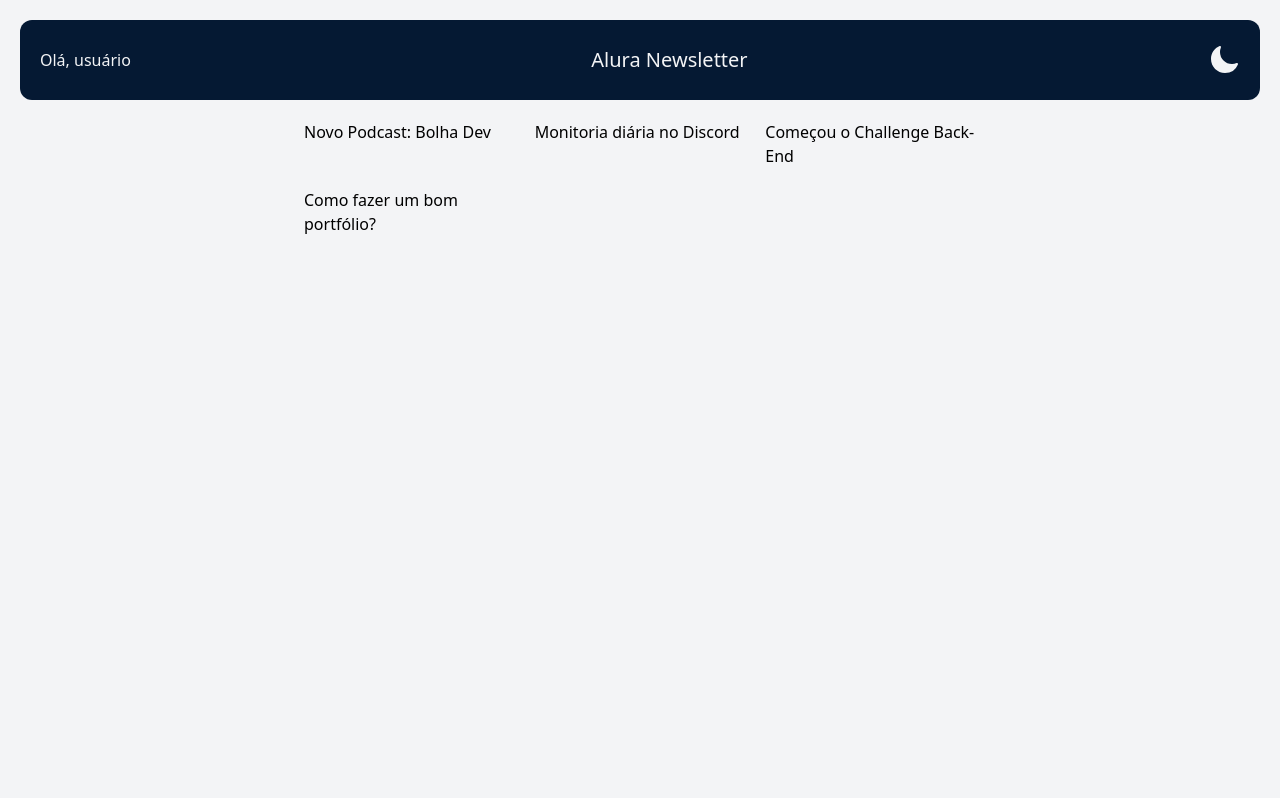
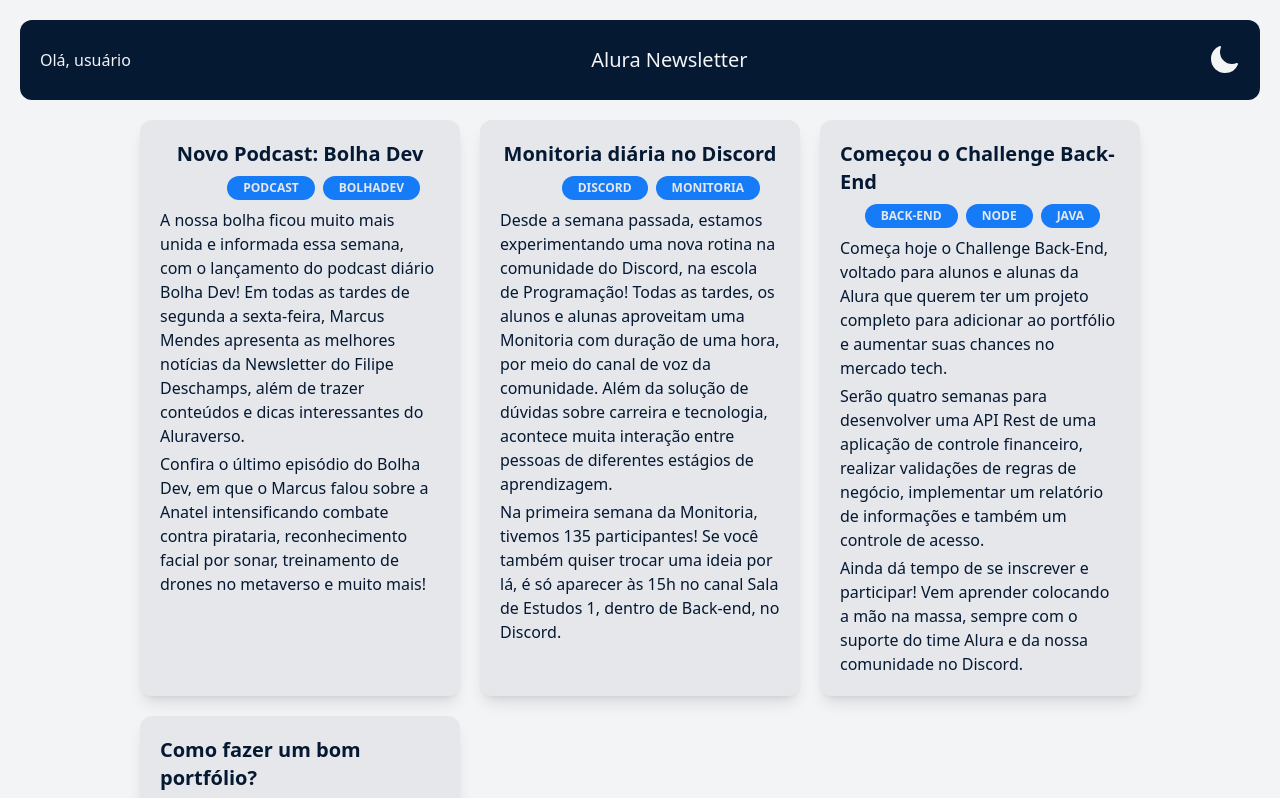
Before and after one commit to dinozindev/alura-newsletter-tailwind, a React (Vite) app: page / in a window 1280 px wide. Shown: the top 798 px of the page. Built offline with nearby package versions, Linux system fonts and the light colour scheme.

Commit message:
finalizando aula 3. Construindo artigos e tags

```diff
--- /dev/null
+++ b/src/components/Article/Article.jsx
@@ -0,0 +1,20 @@
+const Article = ({ title, text, tags, image, alt }) => {
+    return <div className="p-5 bg-gray-200 dark:bg-dark-200 sm:rounded-xl sm:shadow-lg flex flex-col items-center gap-2">
+        <h3 className="text-xl text-alura-200 dark:text-gray-200 font-bold">{title}</h3>
+        <div className="w-full sm:flex justify-end gap-2 pr-5 hidden">
+            {
+                tags.map((tag) => <span className="bg-alura-100 dark:bg-dark-100 px-4 py-1 rounded-full text-gray-200 dark:text-gray-300 font-bold text-xs uppercase" key={tag}>{tag}</span> )
+            }
+        </div>
+        <div className="gap-1 grid">
+            {
+                text.map((content, index) => <p className="text-alura-200 dark:text-gray-300" key={index}>{content}</p>)
+            }
+        </div>
+        {image && <img className="sm:p-4" src={image}/> }
+        {image && alt && <span className="sr-only">{alt}</span>}
+    </div>
+
+}
+
+export default Article;
--- a/src/components/ArticleList/ArticleList.jsx
+++ b/src/components/ArticleList/ArticleList.jsx
@@ -1,9 +1,10 @@
 import data from "../../../articles.json"
+import Article from "../Article/Article";
 
 const ArticleList = () => {
-    return <div className="mt-5 sm:mt-0 grid gap-5 m-auto max-w-2xl sm:grid-cols-2 lg:grid-cols-3  ">
+    return <div className="mt-5 sm:mt-0 grid gap-5 m-auto max-w-2xl sm:grid-cols-2 lg:grid-cols-3 lg:max-w-[1000px]">
         {
-            data.map(props => <p>{props.title}</p>)
+            data.map((props, index) => <Article key={index} {...props} />)
         }
     </div>
 }
```
Also changed, not shown: public/example.jpeg (added).
